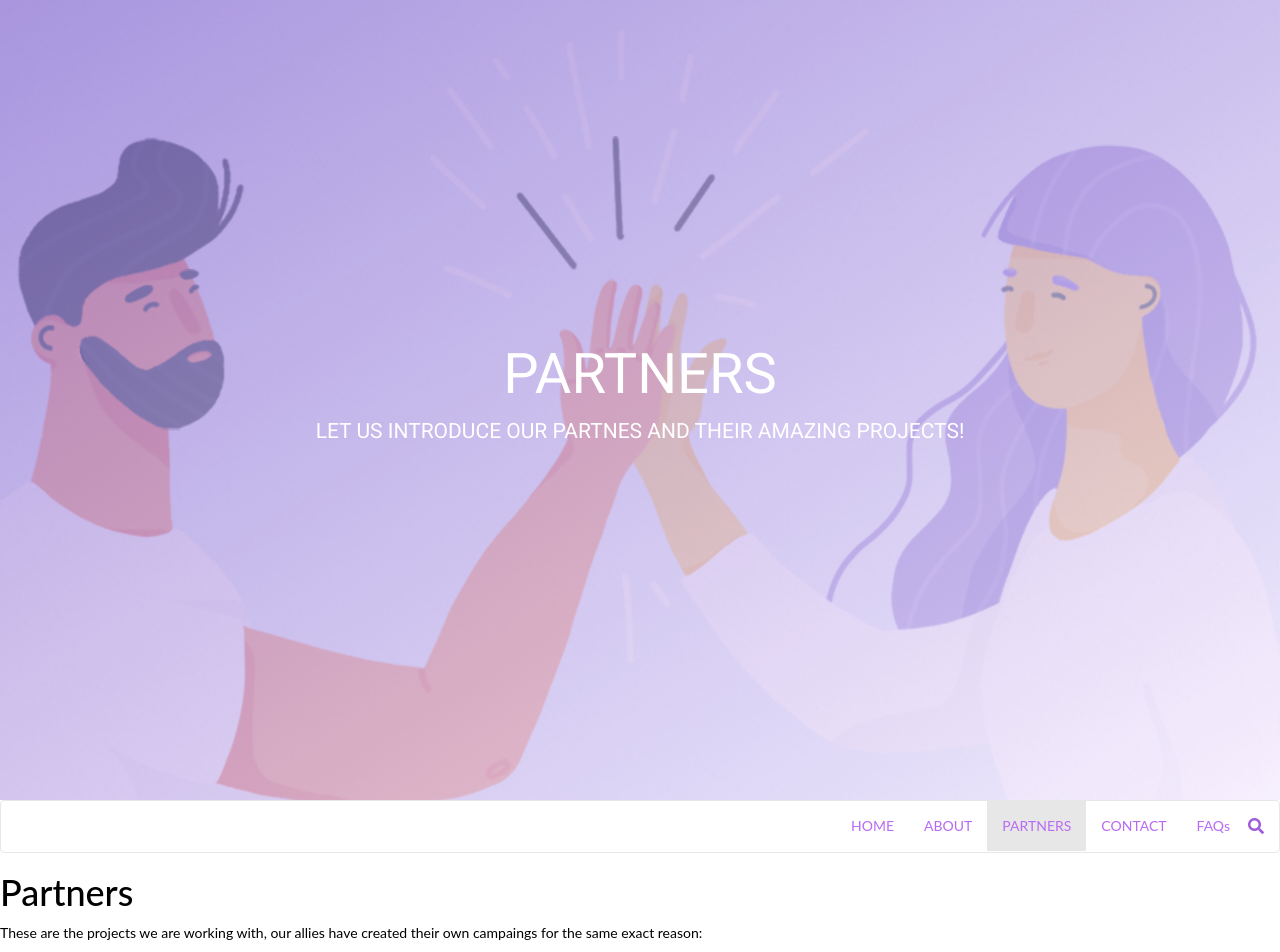
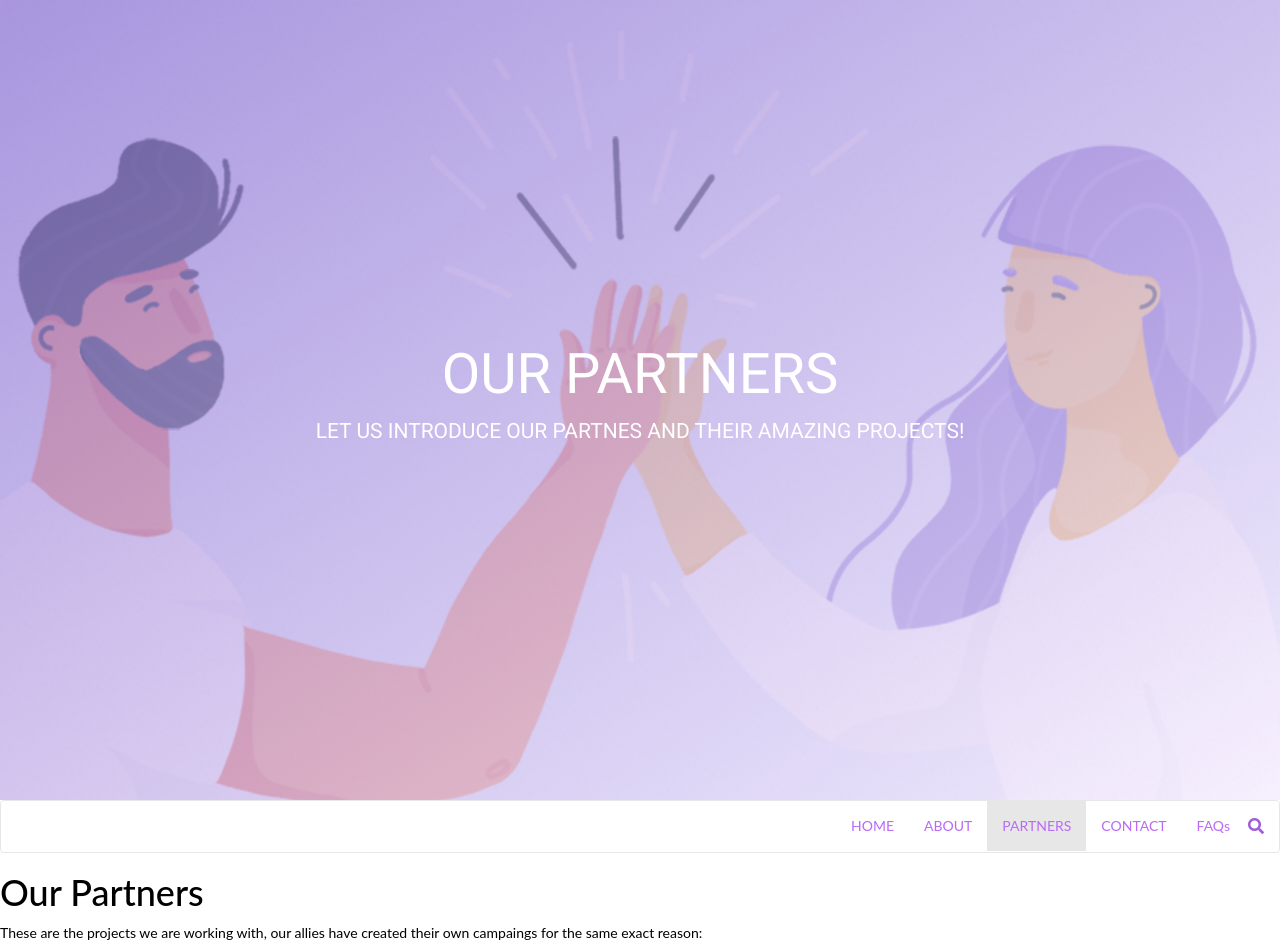
Before and after one commit to renatadev/the-period-hub, a plain HTML site: page projects.html in a window 1280 px wide. Shown: the top 952 px of the page. Drawn offline with Linux system fonts and the light colour scheme.

Commit message:
Exchange wording

```diff
--- a/projects.html
+++ b/projects.html
@@ -32,7 +32,7 @@
           <div id="about-content-box-inner" class="text-center">
             <div id="about-heading" class="animated zoomIn">
               <div class="container-fluid" style="height:100%;">
-                <h1>PARTNERS</h1>
+                <h1>OUR PARTNERS</h1>
                   <p>Let us introduce our partnes and their amazing projects!</p></br>
                 </div>
               </div>
@@ -69,7 +69,7 @@
       </nav>
     </div>
 
-  <h1>Partners</h1>
+  <h1>Our Partners</h1>
   <p>These are the projects we are working with, our allies have
   created their own campaings for the same exact reason:</p>
   <h2>The archaic perception of periods as a source of shame and embarrassment.
```
